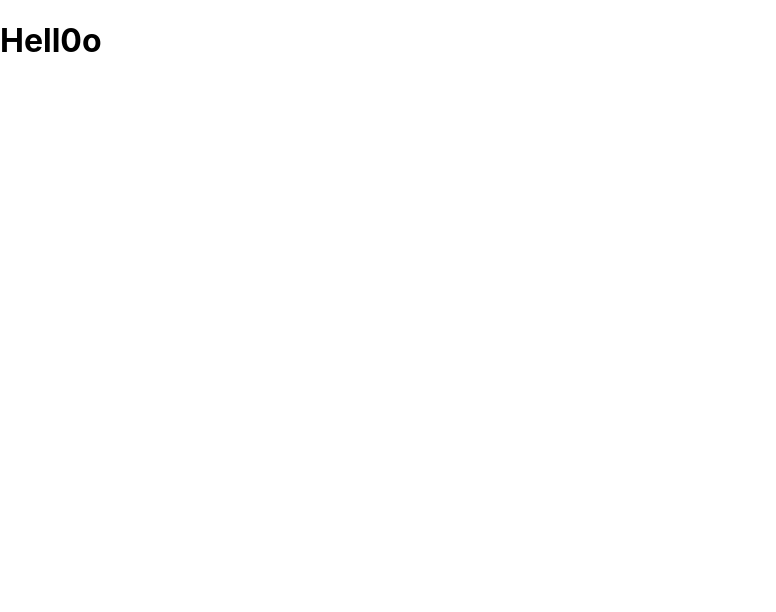
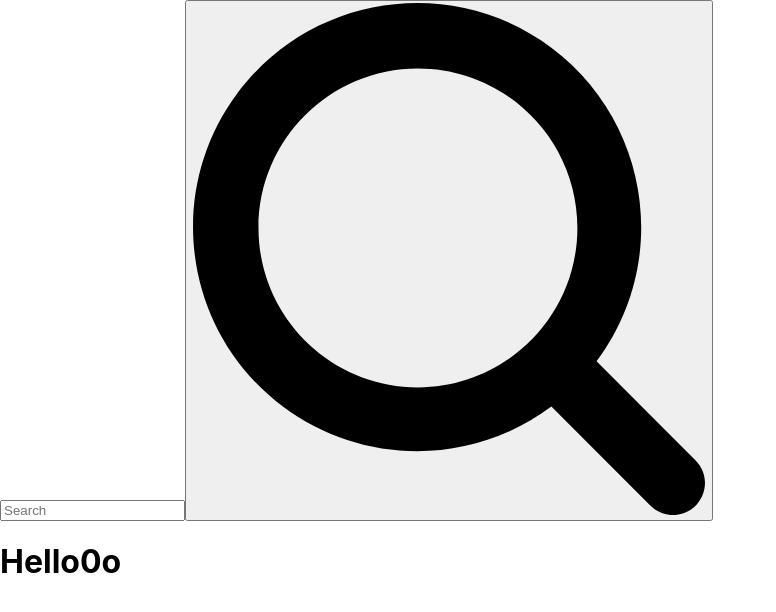
Before and after one commit to elidaarnaut/StudyHub, a React (Create React App) app in the folder study-hub/: page / in a window 1280 px wide. Shown: the top 612 px of the page, without its empty margins (0-776 px from the left). Built offline with nearby package versions, Linux system fonts and the light colour scheme.

Commit message:
Getting used to bootstrap

```diff
--- a/study-hub/package.json
+++ b/study-hub/package.json
@@ -6,7 +6,9 @@
     "@testing-library/jest-dom": "^5.17.0",
     "@testing-library/react": "^13.4.0",
     "@testing-library/user-event": "^13.5.0",
+    "bootstrap": "^5.3.3",
     "react": "^18.2.0",
+    "react-bootstrap": "^2.10.2",
     "react-dom": "^18.2.0",
     "react-router-dom": "^6.23.0",
     "react-scripts": "5.0.1",
--- a/study-hub/src/App.css
+++ b/study-hub/src/App.css
@@ -1,4 +1,4 @@
-.App {
+/* .App {
   text-align: center;
 }
 
@@ -35,4 +35,4 @@
   to {
     transform: rotate(360deg);
   }
-}
+} */
--- /dev/null
+++ b/study-hub/src/components/Search1.jsx
@@ -0,0 +1,28 @@
+import React from "react";
+import { Form, FormControl } from 'react-bootstrap';
+import searchImg from "../assets/search.svg"
+
+function Search1(){
+    return(
+        <Form>
+            <div>
+
+                <FormControl
+                    type="text"
+                    placeholder="Search"
+                    className="searchInput"
+                    aria-label="Search"
+                    // ^^ for people with disabilities
+                />
+                <button>
+                    {/* slika */}
+                    <img src={searchImg}></img>
+                </button>
+
+
+            </div>
+        </Form>
+    );
+}
+
+export default Search1;
--- a/study-hub/src/components/TopMenu1.jsx
+++ b/study-hub/src/components/TopMenu1.jsx
@@ -1,9 +1,11 @@
 import React from "react";
+import Search1 from "./Search1";
+import "../App.css"
 
 function TopMenu1(){
     return(
         <div className="topMenu1div">
-
+            <Search1></Search1>
         </div>
     );
 }
--- a/study-hub/src/pages/Homepage1.jsx
+++ b/study-hub/src/pages/Homepage1.jsx
@@ -1,9 +1,11 @@
 import React from "react";
+import TopMenu1 from "../components/TopMenu1";
 
 function Homepage1() {
     return(
         <div>
-            <h1>Hell0o</h1>
+            <TopMenu1></TopMenu1>
+            <h1>Hello0o</h1>
         </div>
     );
 }
```
Also changed, not shown: study-hub/src/assets/search.svg (added), 1 other file (tests, documents, lock files or other folders).
